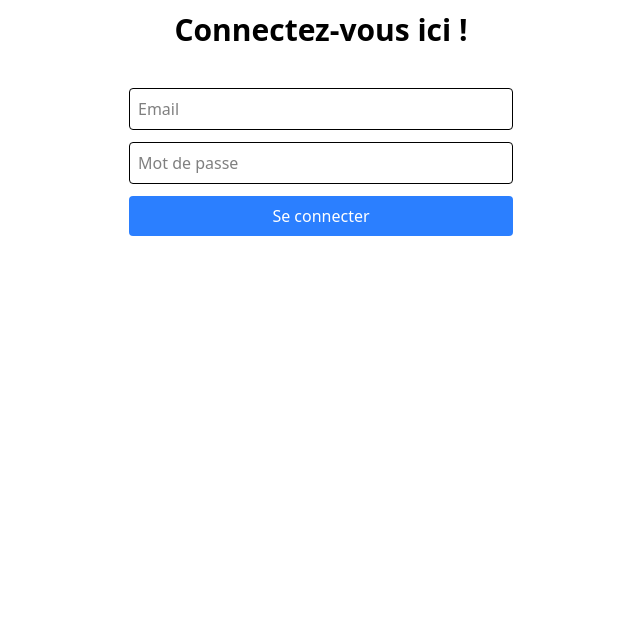
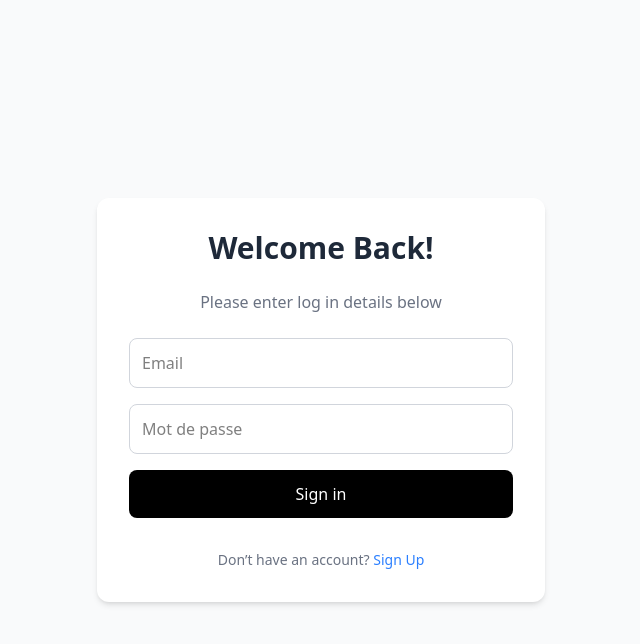
Before and after one commit to RahJessica/WEB2-Expense-Tracker-App, a React (Vite) app in the folder frontend/: page /auth/login in a window 1280 px wide. Shown: the top 644 px of the page, without its empty margins (319-959 px from the left). Built offline with nearby package versions, Linux system fonts and the light colour scheme.

Commit message:
feat: implement design for login page

```diff
--- a/frontend/src/pages/Dashboard.jsx
+++ b/frontend/src/pages/Dashboard.jsx
@@ -6,8 +6,6 @@ export default function Dashboard() {
   const [expenses, setExpenses] = useState([]);
   const [incomes, setIncomes] = useState([]);
   const [loading, setLoading] = useState(true);
-
-  // Ajout de date
   const [newExpense, setNewExpense] = useState({ amount: "", type: "one-time", date: "" });
   const [newIncome, setNewIncome] = useState({ amount: "", description: "", date: "" });
 
--- a/frontend/src/pages/Login.jsx
+++ b/frontend/src/pages/Login.jsx
@@ -26,19 +26,18 @@ export default function Login() {
   };
 
   return (
-    <Fragment>
-        <h1 className="text-3xl font-bold text-center mt-3">Connectez-vous ici !</h1>
-    <form
-      onSubmit={handleSubmit}
-      className="flex flex-col gap-3 max-w-sm mx-auto mt-10"
-    >
+    <div className="flex flex-col items-center justify-center min-h-screen bg-gray-50">
+      <div className="w-full max-w-md bg-white p-8 rounded-xl shadow-md">
+        <h1 className="text-3xl font-bold text-gray-800 text-center mb-6">Welcome Back!</h1>
+        <p className="text-center text-gray-500 mb-6">Please enter log in details below</p>
+        <form onSubmit={handleSubmit} className="flex flex-col gap-4">
           <input
             type="email"
             name="email"
             placeholder="Email"
             value={form.email}
             onChange={handleChange}
-        className="border p-2 rounded"
+            className="border border-gray-300 p-3 rounded-lg focus:outline-none focus:ring-2 focus:ring-blue-500"
           />
           <input
             type="password"
@@ -46,10 +45,19 @@ export default function Login() {
             placeholder="Mot de passe"
             value={form.password}
             onChange={handleChange}
-        className="border p-2 rounded"
+            className="border border-gray-300 p-3 rounded-lg focus:outline-none focus:ring-2 focus:ring-blue-500"
           />
-      <button className="bg-blue-500 text-white p-2 rounded">Se connecter</button>
+          <button
+            type="submit"
+            className="bg-black text-white p-3 rounded-lg hover:bg-gray-800 transition duration-200"
+          >
+            Sign in
+          </button>
+          <p className="text-center text-gray-500 text-sm mt-4">
+            Don’t have an account? <a href="/auth/signup" className="text-blue-500 hover:underline">Sign Up</a>
+          </p>
         </form>
-    </Fragment>
+      </div>
+    </div>
   );
 }
```
Lines whose indentation alone changed are shown as unchanged.
